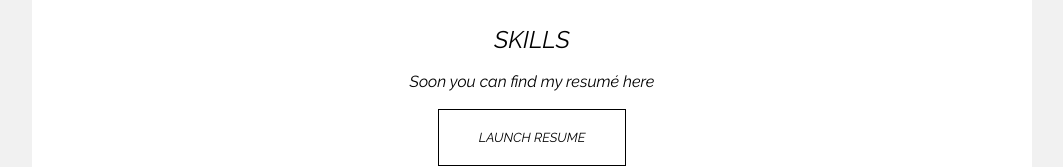
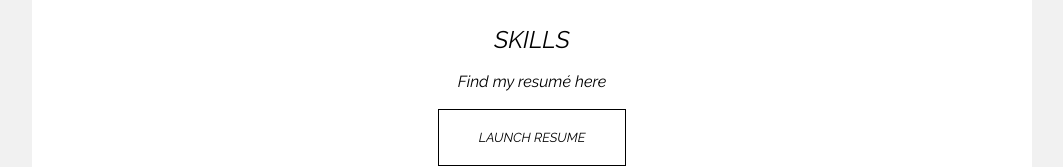
Before and after one commit to jennymag/portfolio, a React (Create React App) app: page / in a window 1280 px wide. Shown: the part 340-507 px from the top of the page, without its empty margins (108-1171 px from the left). Built offline with nearby package versions, Linux system fonts and the light colour scheme; no server answers; a web font is replaced by a local one.

Commit message:
Fix button cursors

```diff
--- a/src/Home.js
+++ b/src/Home.js
@@ -22,12 +22,14 @@ const Portbutton = Styled.button`
   &:hover {
   border: 1px solid pink;
   outline: none;
+  cursor: pointer;
   }
 `;
 const Cvbutton = Styled.button`
   &:hover {
   border: 1px solid pink;
   outline: none;
+  cursor: pointer;
 `;
 const HomeBox = Styled.div`
 display: flex;
@@ -54,7 +56,7 @@ function Home() {
           <Portbutton>launch portfolio</Portbutton>
         </Link>
         <h2>Skills</h2>
-        <p>Soon you can find my resumé here</p>
+        <p>Find my resumé here</p>
         <Link to="/cv">
           <Cvbutton>launch resume</Cvbutton>
         </Link>
--- a/src/Icons.js
+++ b/src/Icons.js
@@ -12,7 +12,7 @@ const IconContainer = Styled.div`
 function Icons() {
   return (
     <IconContainer>
-      <a href="https://linkedin.com/in/jenny-magnessen/a85a84135">
+      <a href="https://www.linkedin.com/in/jenny-magnessen-a85a84135">
         <img src={linkedin} alt="linkedin" />
       </a>
       <a href="https://github.com/jennymag">
```
Also changed, not shown: 1 other file (tests, documents, lock files or other folders).
